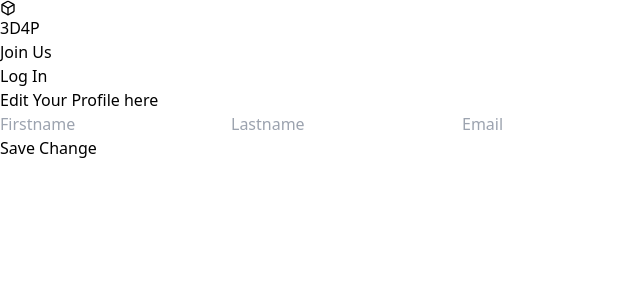
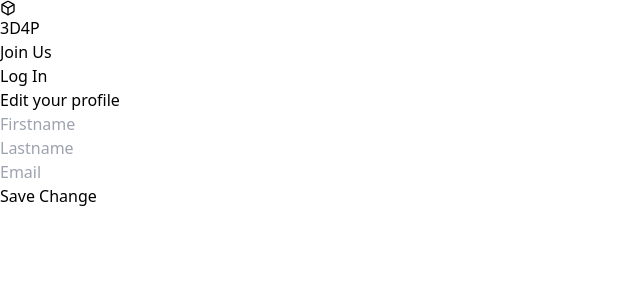
Before and after one commit to 3d4ponlinecourse/frontend, a React (Vite) app: page /editprofile in a window 1280 px wide. Shown: the top 300 px of the page, without its empty margins (0-640 px from the left). Built offline with nearby package versions, Linux system fonts and the light colour scheme.

Commit message:
Edit template

```diff
--- a/src/components/Editprofile.tsx
+++ b/src/components/Editprofile.tsx
@@ -2,29 +2,29 @@
 
 const Editprofile = () => {
   return (
-    <div className="flex flex-col gap-2" >
 
-    <div className="text-center font-bold text-xls">Edit Your Profile here
-        <div className="flex flex-col gap-6 rounded-xl my-14 py-5 px-7 indent-1">
-        <input  className=''type="text"  placeholder="Firstname" />
-        <input type="text"  placeholder="Lastname"/>
-        <input type="email" placeholder="Email" />
-            </div>
+    <form
+    className="flex flex-col gap-6 max-w-xs rounded-xl mx-auto my-14 py-5 px-7"
+  >
+    <div className="flex flex-col gap-2 text-center font-bold text-xl">
+      <h1>Edit your profile</h1>
+      </div>
 
+      <div className="flex flex-col gap-2">
+      <input className="p-3 rounded" type="text" placeholder='Firstname' required />
+    </div>
 
-            <div className="bg-teal-400 hover:bg-teal-950 text-center text-white font-bold py-2 rounded-full indent-2 my-0.5">
-            <button>Save Change</button>
+    <div className="flex flex-col gap-2">
+      <input className="p-3 rounded" type="text" placeholder='Lastname' required />
+    </div>
+    <div className="flex flex-col gap-2">
+      <input className="p-3 rounded" type="email" placeholder='Email' required />
+    </div>
+    <button className=" bg-teal-400 text-teal-50 p-3 rounded-lg hover:bg-teal-800">Save Change</button>
 
-</div>
-</div>
-</div>
-
+  </form>
   )
 
 }
 
-
-
-
-
 export default Editprofile
```
